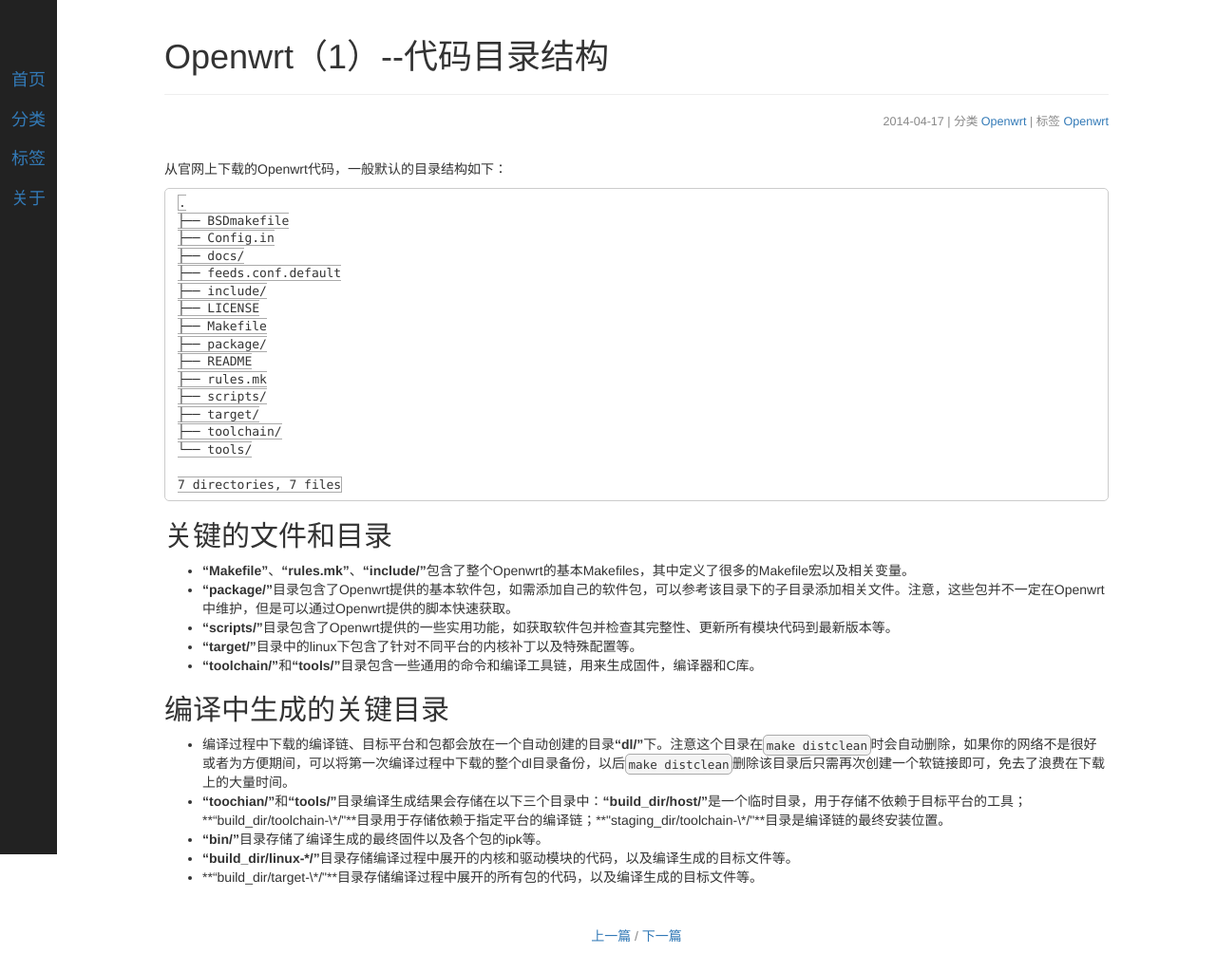
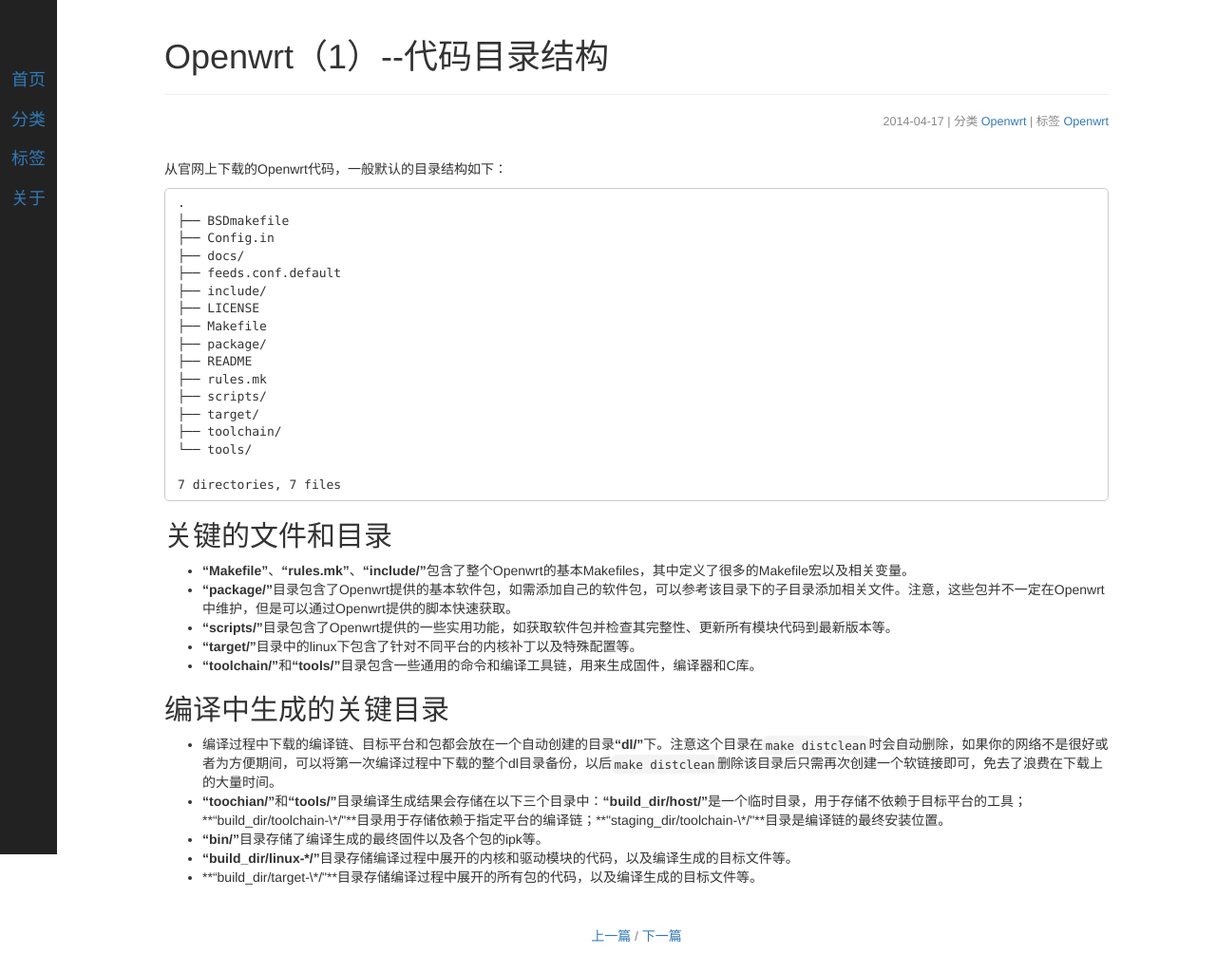
Before and after one commit to iceway/iceway.github.io, a Jekyll site: the page built from _posts/2014-04-17-openwrt-code-directory-struction_01.md, in a window 1280 px wide. Shown: the whole page at 95% size. Built offline with Jekyll 4.4.1, drawn with Linux system fonts in a browser that asks for light colours; Markdown is read by kramdown in place of the engine named in the settings.

Commit message:
Revert "add border to inline code"
This reverts commit 386d301c7ac41e21c579b5afdc9db1f972cc0303.

```diff
--- a/public/css/highlight.css
+++ b/public/css/highlight.css
@@ -71,5 +71,5 @@
 .post>.highlight pre code.console .gp { color: #999; }
 pre {padding:.5em 1em;background-color:#F4F4F4;border:1px solid #ccc;border-radius:5px;}
 
-code { color: #333; background-color: #F4F4F4; border-radius:5px; padding: .2em; border:1px solid #aaa;}
+code { color: #333; background-color: #F4F4F4; border-radius:5px; padding: .2em;}
 h1 code, h2 code, h3 code, h4 code { color: #c7254e }
```
